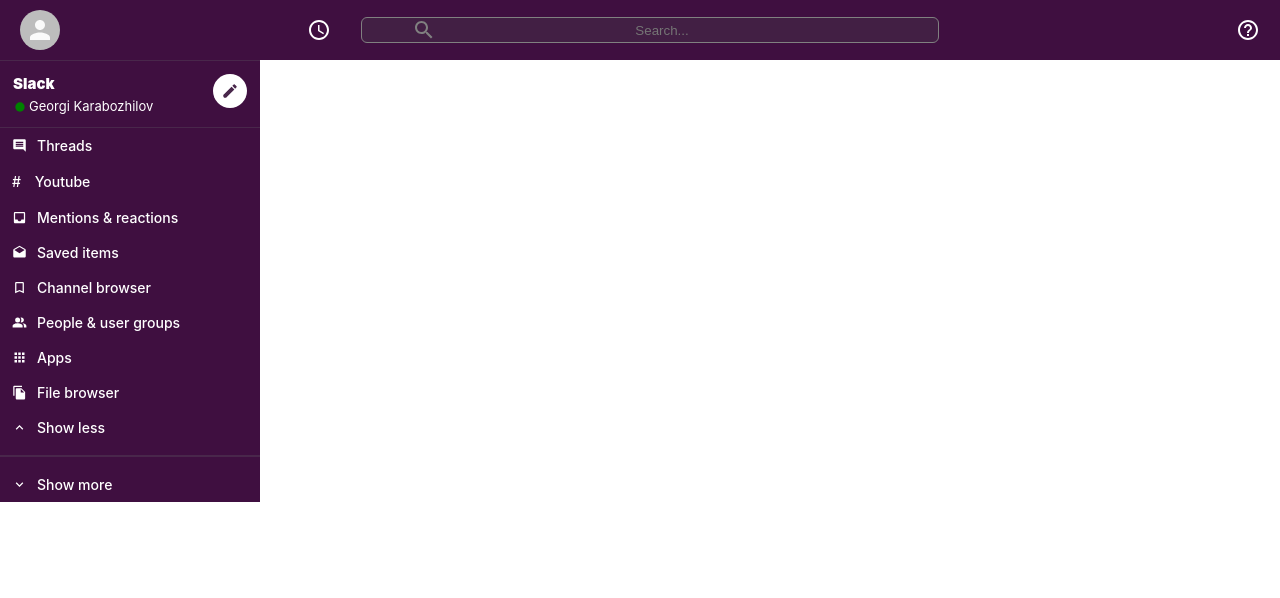
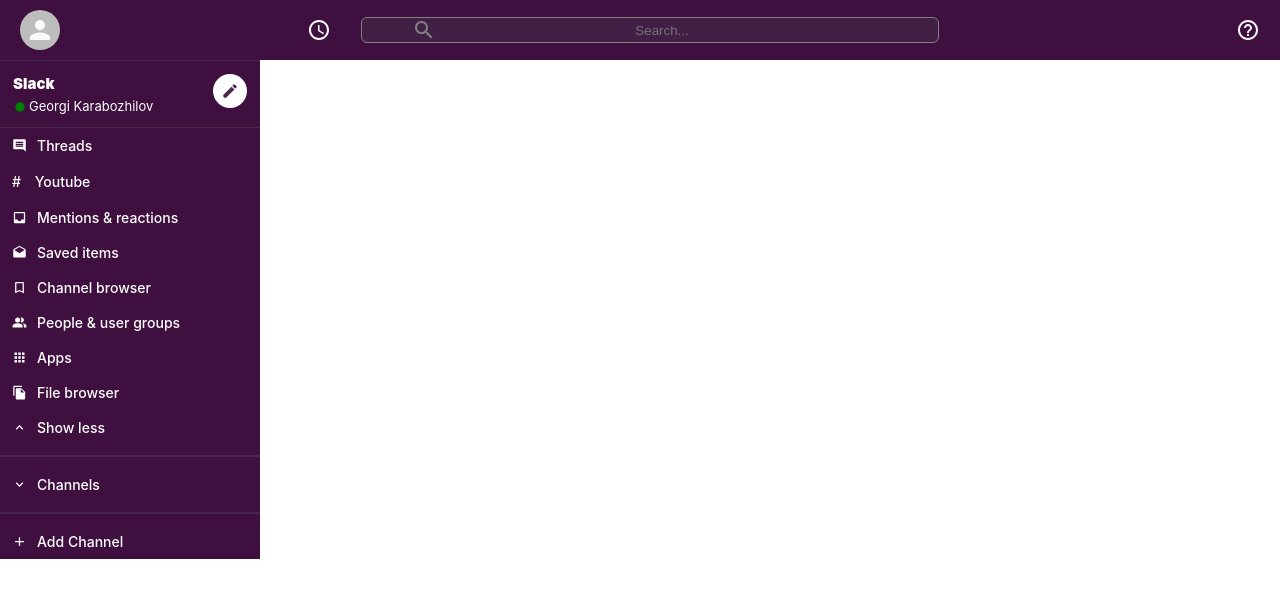
Before and after one commit to georgi9603/Code-For-Fun, a React (Create React App) app in the folder _Slack_Clone/slack_clone/: page / in a window 1280 px wide. Shown: the top 598 px of the page. Built offline with nearby package versions, Linux system fonts and the light colour scheme.

Commit message:
Adding last icon

```diff
--- a/_Slack_Clone/slack_clone/src/Sidebar.js
+++ b/_Slack_Clone/slack_clone/src/Sidebar.js
@@ -12,6 +12,7 @@
 import FileCopyIcon from '@material-ui/icons/FileCopy';
 import ExpandLessIcon from '@material-ui/icons/ExpandLess';
 import ExpandMoreIcon from '@material-ui/icons/ExpandMore';
+import AddIcon from '@material-ui/icons/Add';
 
 export default function Sidebar() {
     return (
@@ -36,7 +37,9 @@
             <SidebarOption Icon={FileCopyIcon} title="File browser" />
             <SidebarOption Icon={ExpandLessIcon} title="Show less" />
             <hr />
-            <SidebarOption Icon={ExpandMoreIcon} title="Show more" />
+            <SidebarOption Icon={ExpandMoreIcon} title="Channels" />
+            <hr />
+            <SidebarOption Icon={AddIcon} title="Add Channel" />
         </div>
     )
 }
```
